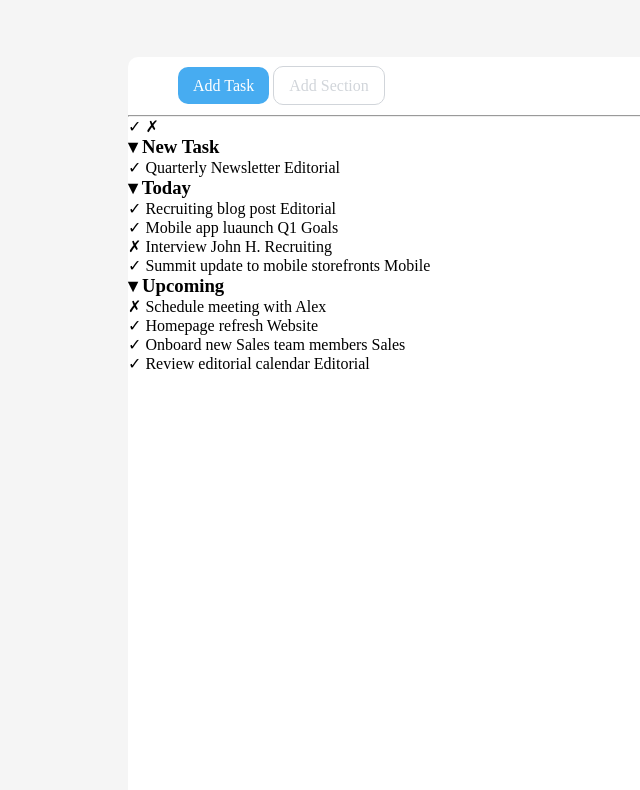
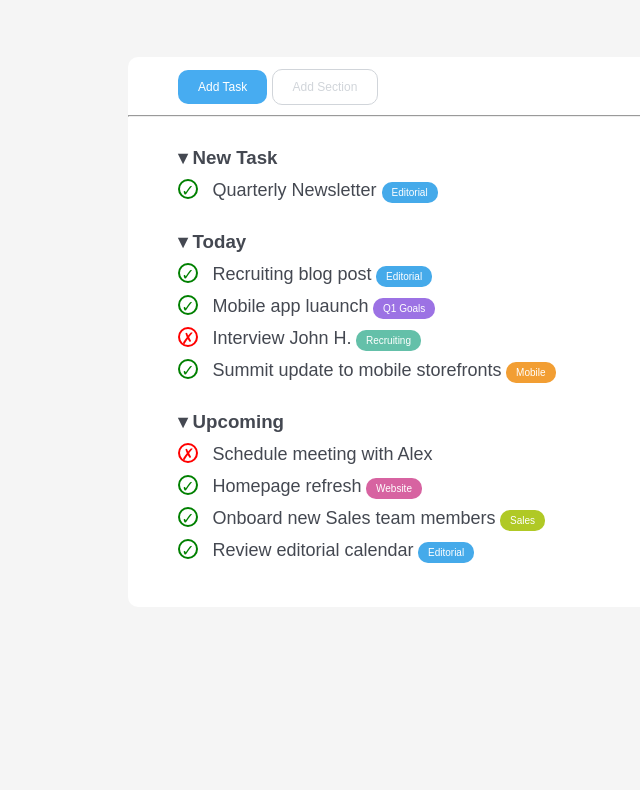
Before and after one commit to edoerco/html-css-toboolist, a plain HTML site: page index.html in a window 1280 px wide. Shown: the part 81-871 px from the top of the page, without its empty margins (0-640 px from the left). After the commit the page ends 800 px from the top, so only its background shows below. Drawn offline with Linux system fonts and the light colour scheme.

Commit message:
Conclusione del body

```diff
--- a/css/style.css
+++ b/css/style.css
@@ -2,10 +2,12 @@
     padding: 0;
     margin: 0;
     box-sizing: border-box;
+    font-family: Arial, Helvetica, sans-serif;
 }
 
 body {
     background-color: whitesmoke;
+    color: #444851;
 }
 
 header {
@@ -24,20 +26,19 @@ header {
     vertical-align: middle;
     font-size: 200%;
     font-weight: 700;
-    font-family: Arial, Helvetica, sans-serif;
 }
 
 
 .container {
     margin: 60px auto;
     background-color: white;
-    height: 900px;
     width: 80%;
     border-radius: 10px;
+    height: 550px;
 }
 
 .bottoni span {
-    padding: 10px 15px;
+    padding: 10px 20px;
     border-radius: 10px;
 }
 
@@ -48,10 +49,75 @@ header {
 .botton-task {
     background-color: #47acf1;
     color: white;
+    font-size: 12px;
 }
 
 .botton-section {
     background-color: white;
     color: #d1d5da;
     border: 1px solid #d1d5da;
+    font-size: 12px;
 }
+
+.lista {
+    margin-left: 50px;
+}
+
+.opzioni {
+    margin-top: 30px;
+}
+
+.opzioni div {
+    margin-top: 10px;
+}
+
+.check {
+    display: inline-block;
+    height: 20px;
+    width: 20px;
+    text-align: center;
+    vertical-align: center;
+    border-radius: 50%;
+    border: solid 2px;
+    color: red;
+    margin-right: 10px;
+}
+
+.testo {
+    font-size: 18px;
+}
+
+#si {
+    color: green;
+}
+
+.mood {
+    padding: 5px 10px;
+    font-size: 10px;
+    border-radius: 10px;
+    color: white;
+}
+
+.blu {
+    background-color: #45aaea;
+}
+
+.viola {
+    background-color: #9c72e4;
+}
+
+.verde {
+    background-color: #64c0a9;
+}
+
+.arancione {
+    background-color: #f29e33;
+}
+
+.rosa {
+    background-color: #d763a1;
+}
+
+.verdino {
+    background-color: #b0c925;
+}
--- a/index.html
+++ b/index.html
@@ -27,75 +27,71 @@
 
         <hr>
 
-        &#10003;
-
-        &#x2717;
-
-        <section>
+        <section class="lista">
             <!-- new task -->
-            <div>
+            <div class="opzioni">
                 <h3>&#x25BE; New Task</h3>
 
                 <div>
-                    <span> &#10003; </span>
-                    Quarterly Newsletter
-                    <span> Editorial </span>
+                    <span class="check" id="si"> &#10003; </span>
+                    <span class="testo">Quarterly Newsletter </span>
+                    <span class="mood blu"> Editorial </span>
                 </div>
             </div>
              <!-- today -->
-            <div>
+            <div class="opzioni">
                 <h3>&#x25BE; Today</h3>
 
                 <div>
-                    <span> &#10003; </span>
-                    Recruiting blog post
-                    <span> Editorial </span>
+                    <span class="check" id="si"> &#10003; </span>
+                    <span class="testo">Recruiting blog post</span>
+                    <span class="mood blu"> Editorial </span>
                 </div>
 
                 <div>
-                    <span> &#10003; </span>
-                    Mobile app luaunch
-                    <span> Q1 Goals </span>
+                    <span class="check" id="si"> &#10003; </span>
+                    <span class="testo">Mobile app luaunch</span>
+                    <span class="mood viola"> Q1 Goals </span>
                 </div>
 
                 <div>
-                    <span> &#x2717; </span>
-                    Interview John H.
-                    <span> Recruiting </span>
+                    <span class="check"> &#x2717; </span>
+                    <span class="testo">Interview John H.</span>
+                    <span class="mood verde"> Recruiting </span>
                 </div>
 
                 <div>
-                    <span> &#10003; </span>
-                    Summit update to mobile storefronts
-                    <span> Mobile </span>
+                    <span class="check" id="si"> &#10003; </span>
+                    <span class="testo">Summit update to mobile storefronts</span>
+                    <span class="mood arancione"> Mobile </span>
                 </div>
             </div>
 
             <!-- upcoming -->
-            <div>
+            <div class="opzioni">
                 <h3>&#x25BE; Upcoming</h3>
 
                 <div>
-                    <span> &#x2717; </span>
-                    Schedule meeting with Alex
+                    <span class="check"> &#x2717; </span>
+                    <span class="testo">Schedule meeting with Alex</span>
                 </div>
 
                 <div>
-                    <span> &#10003; </span>
-                    Homepage refresh
-                    <span> Website </span>
+                    <span class="check" id="si"> &#10003; </span>
+                    <span class="testo">Homepage refresh</span>
+                    <span class="mood rosa"> Website </span>
                 </div>
 
                 <div>
-                    <span> &#10003; </span>
-                    Onboard new Sales team members
-                    <span> Sales </span>
+                    <span class="check" id="si"> &#10003; </span>
+                    <span class="testo">Onboard new Sales team members</span>
+                    <span class="mood verdino"> Sales </span>
                 </div>
 
                 <div>
-                    <span> &#10003; </span>
-                    Review editorial calendar
-                    <span> Editorial </span>
+                    <span class="check" id="si"> &#10003; </span>
+                    <span class="testo">Review editorial calendar</span>
+                    <span class="mood blu"> Editorial </span>
                 </div>
 
             </div>
```
